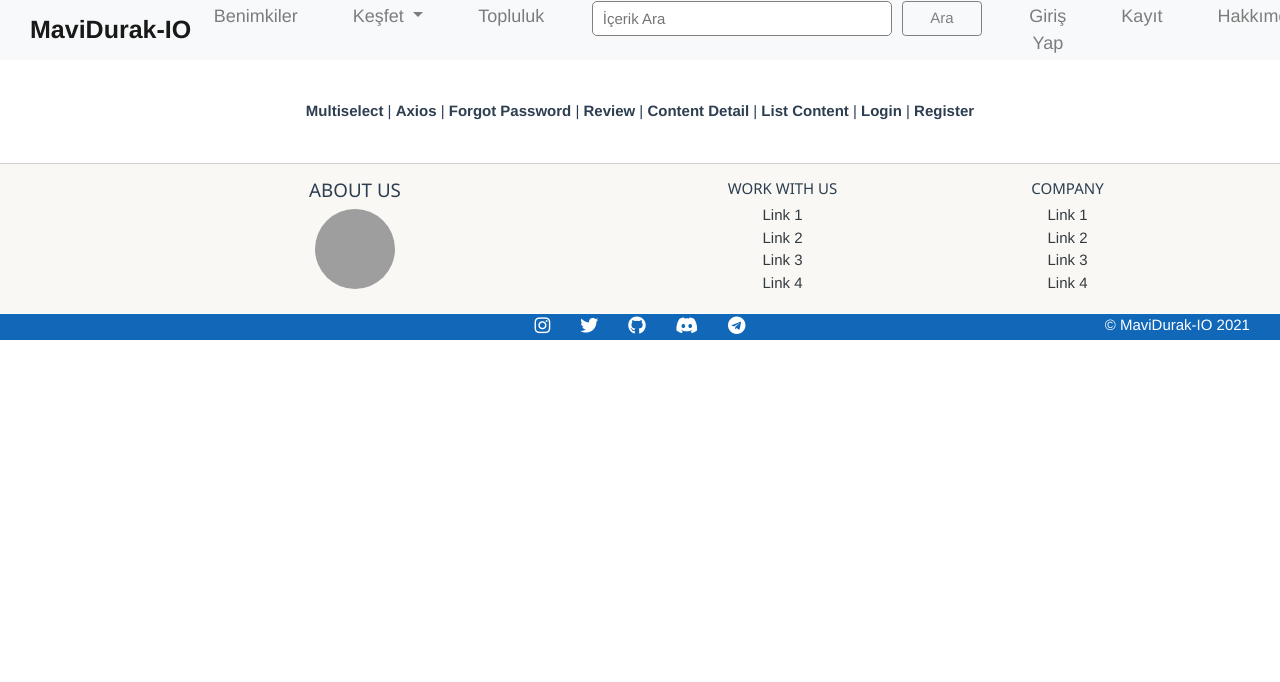
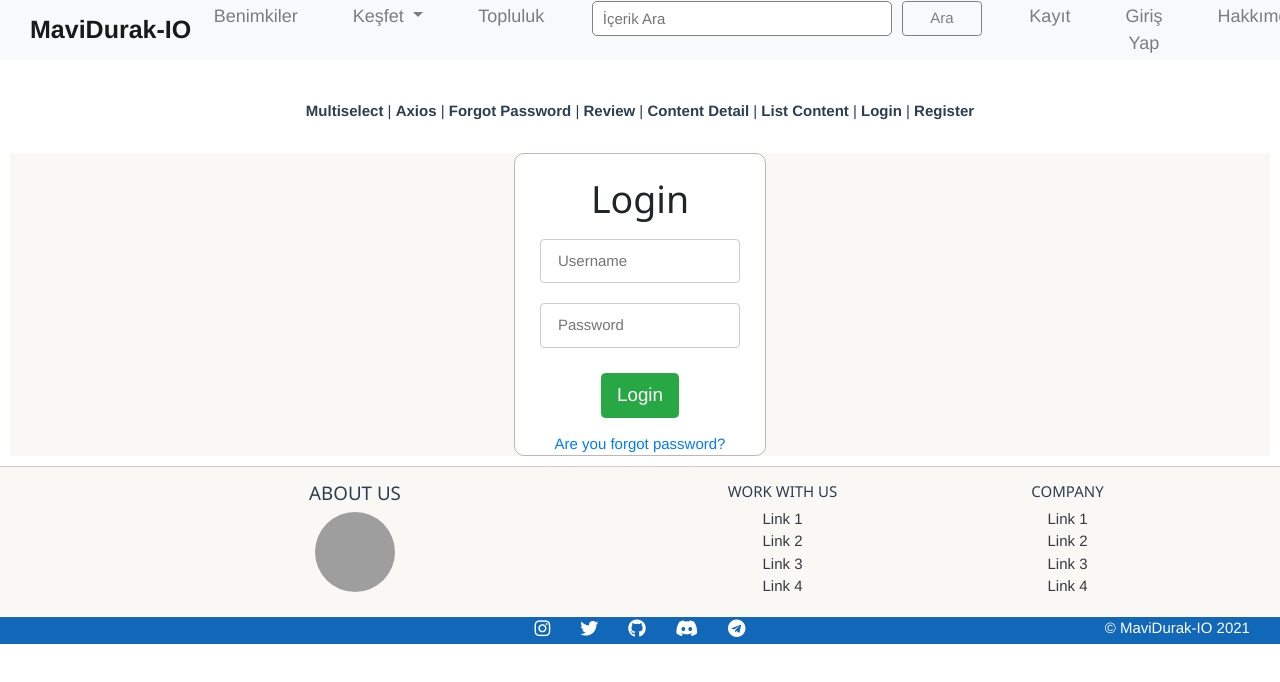
Before and after one commit to mavidurak/orientation-front-end, a Vue app: page / in a window 1280 px wide. Shown: the top 682 px of the page. Built offline with nearby package versions, Linux system fonts and the light colour scheme; no server answers; grey boxes are pictures that could not be loaded.

Commit message:
login page connected to api

```diff
--- a/package.json
+++ b/package.json
@@ -18,6 +18,8 @@
     "font-awesome": "^4.7.0",
     "jquery": "^3.6.0",
     "popper.js": "^1.16.1",
+    "sweetalert": "^2.1.2",
+    "sweetalert2": "^11.0.18",
     "vue": "^2.6.11",
     "vue-multiselect": "^2.1.6",
     "vue-router": "^3.2.0",
--- a/src/components/Layout/Navbar.vue
+++ b/src/components/Layout/Navbar.vue
@@ -74,11 +74,14 @@
             />
             <button class="btn" type="submit">Ara</button>
           </form>
-          <li class="nav-item">
+          <li class="nav-item" v-if="!isLogin">
+            <router-link to="/register" class="nav-link">Kayıt</router-link>
+          </li>
+          <li class="nav-item" v-if="!isLogin">
             <router-link to="/login" class="nav-link">Giriş Yap</router-link>
           </li>
-          <li class="nav-item">
-            <router-link to="/register" class="nav-link">Kayıt</router-link>
+          <li class="nav-item" v-else>
+            <a class="nav-link" href="" @click="logout()">Çıkış Yap</a>
           </li>
           <li class="nav-item">
             <router-link to="/about" class="nav-link">Hakkımda</router-link>
@@ -90,9 +93,36 @@
 </template>
 
 <script>
+import axios from 'axios';
+
 export default {
   name: 'Navbar',
+  data() {
+    return {
+      isLogin: '',
+    };
+  },
+  mounted() {
+    this.isLogin = localStorage.getItem('x-access-token');
+    axios.get('api/authentication/me', {
+      headers: {
+        'x-access-token': this.isLogin,
+      },
+    })
+      .then((res) => {
+        if (res.status === 200) {
+          this.isLogin = true;
+        }
+      });
+  },
+  methods: {
+    logout() {
+      localStorage.clear();
+      this.$router.push('/login');
+    },
+  },
 };
+
 </script>
 <style lang="scss">
 nav {
--- a/src/router/index.js
+++ b/src/router/index.js
@@ -21,11 +21,6 @@ const routes = [{
   path: '/axios',
   name: 'Axios',
   component: () => import('../views/others/Axios.vue'),
-},
-{
-  path: '/login',
-  name: 'Login',
-  component: () => import('../views/guests/Login.vue'),
 },
 {
   path: '/forgot-password',
@@ -68,6 +63,11 @@ const routes = [{
   name: 'Register',
   component: () => import('../views/guests/Register.vue'),
 },
+{
+  path: '/',
+  name: 'Login',
+  component: () => import('../views/guests/Login.vue'),
+},
 ];
 
 const router = new VueRouter({
--- a/src/views/guests/Login.vue
+++ b/src/views/guests/Login.vue
@@ -36,6 +36,9 @@
 </template>
 
 <script>
+import axios from 'axios';
+import swal from 'sweetalert';
+
 export default {
   name: 'Login',
   data() {
@@ -43,37 +46,45 @@ export default {
       alert: '',
       username: '',
       password: '',
-      users: [
-        {
-          username: 'deneme1',
-          password: '147258369',
-        },
-        {
-          username: 'deneme2',
-          password: '369258147',
-        },
-      ],
     };
   },
   methods: {
     login() {
       if (this.username !== '' && this.password !== '') {
-        for (let i = 0; i < this.users.length; i += 1) {
-          if (
-            this.username === this.users[i].username
-            && this.password === this.users[i].password
-          ) {
-            this.$router.replace({ name: 'Home' });
-          } else {
-            this.alert = 'Incorrect username or password';
-          }
-        }
+        axios.post('api/authentication/login', {
+          username: this.username,
+          password: this.password,
+        })
+          .then((res) => {
+            if (res.status === 200) {
+              localStorage.setItem('x-access-token', res.data.token.value);
+              axios.get('api/authentication/me', {
+                headers: {
+                  'x-access-token': res.data.token.value,
+                },
+              });
+              this.$router.push('/home');
+              window.location.reload();
+            }
+          })
+          .catch((err) => {
+            const message = err.response.data.errors
+              .map((e) => e.message);
+            const content = document.createElement('div');
+            content.innerHTML = message;
+            swal({
+              title: 'Validation Failed!',
+              content,
+              icon: 'error',
+            });
+          });
       } else {
         this.alert = 'Please enter your username and password';
       }
     },
   },
 };
+
 </script>
 
 <style>
--- a/vue.config.js
+++ b/vue.config.js
@@ -4,9 +4,9 @@ module.exports = {
       '^/api/': {
         target: 'http://localhost:4000/',
         changeOrigin: true,
-        logLevel: "debug",
-        pathRewrite: { "^/api": "" }
-      }
+        logLevel: 'debug',
+        pathRewrite: { '^/api': '' },
+      },
     },
     port: 8080,
   },
```
Also changed, not shown: 2 other files (tests, documents, lock files or other folders).
